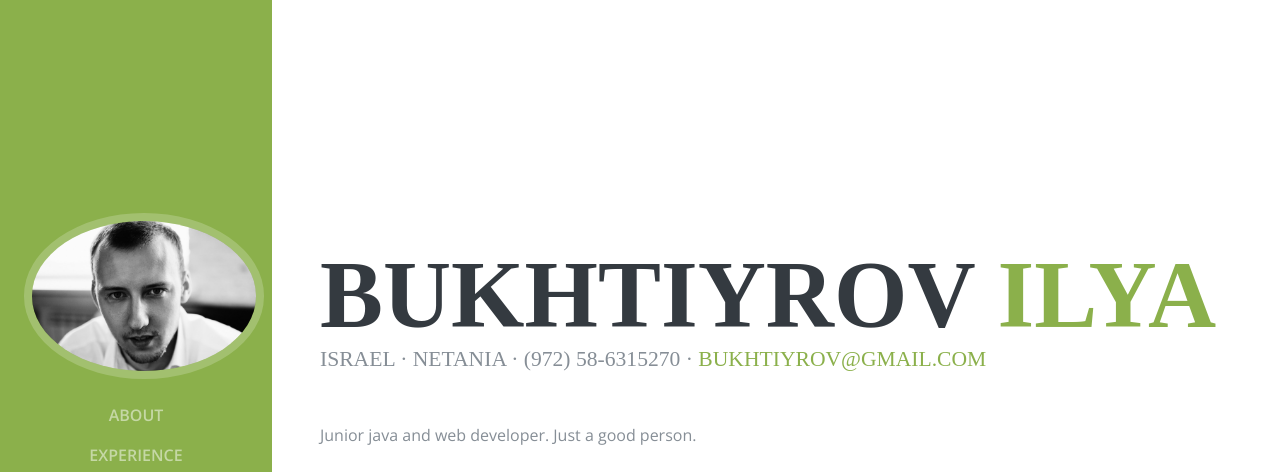
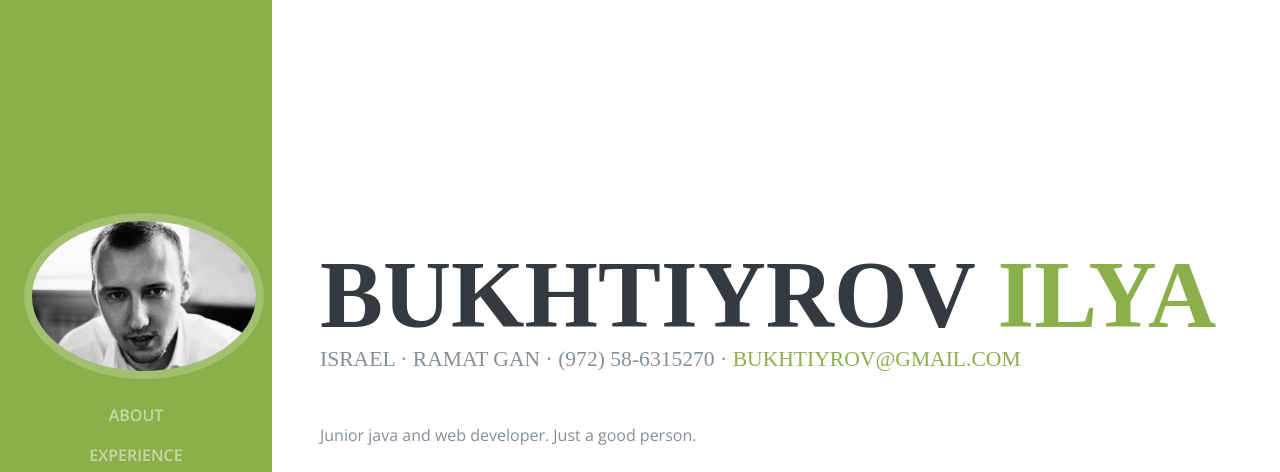
Before and after one commit to Bukhtiiarov/Bukhtiiarov.github.io, a plain HTML site: page index.html in a window 1280 px wide. Shown: the top 472 px of the page. Drawn offline with nearby package versions, Linux system fonts and the light colour scheme; a web font is replaced by a local one.

Commit message:
Update index.html

```diff
--- a/index.html
+++ b/index.html
@@ -66,7 +66,7 @@
           <h1 class="mb-0">Bukhtiyrov
             <span class="text-primary">Ilya</span>
           </h1>
-          <div class="subheading mb-5">Israel · Netania · (972) 58-6315270 ·
+          <div class="subheading mb-5">Israel · Ramat Gan · (972) 58-6315270 ·
             <a href="mailto:Bukhtiyrov@gmail.com">Bukhtiyrov@gmail.com</a>
           </div>
           <p class="mb-5">Junior java and web developer.
```
